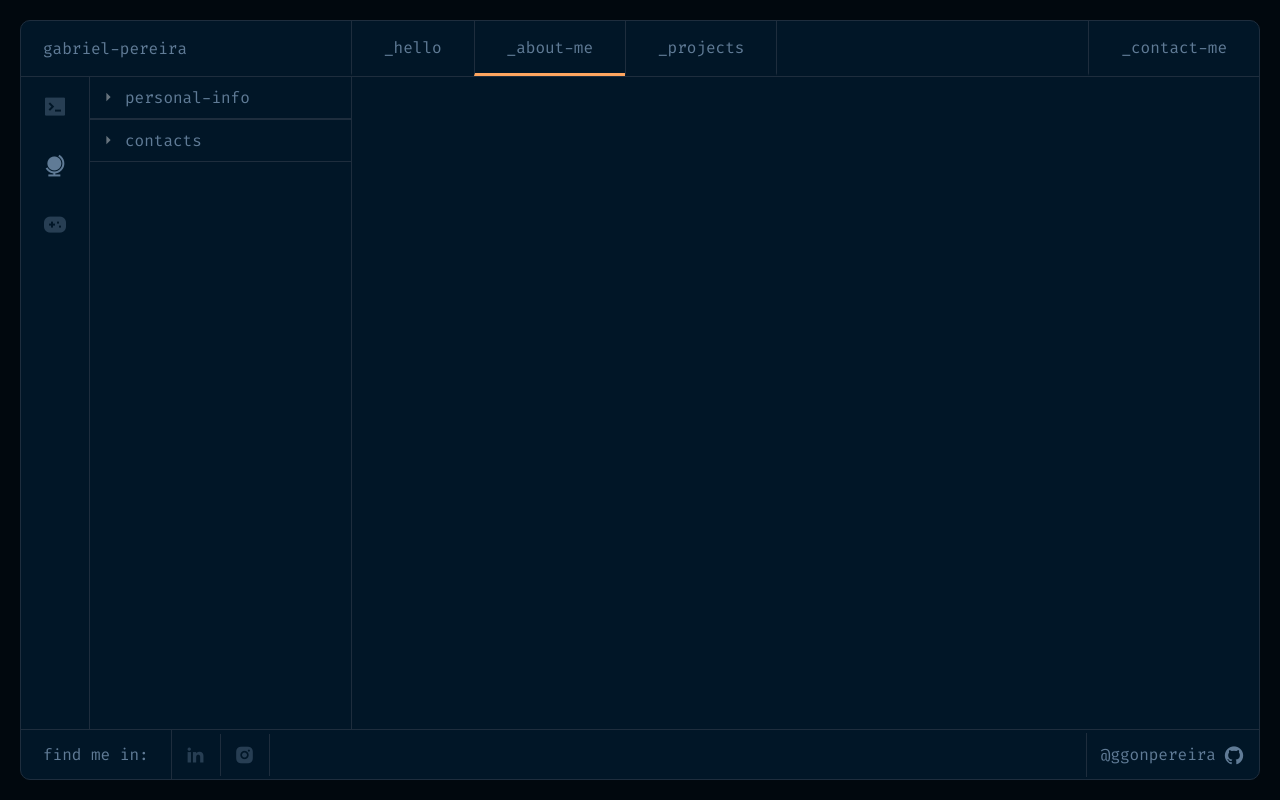
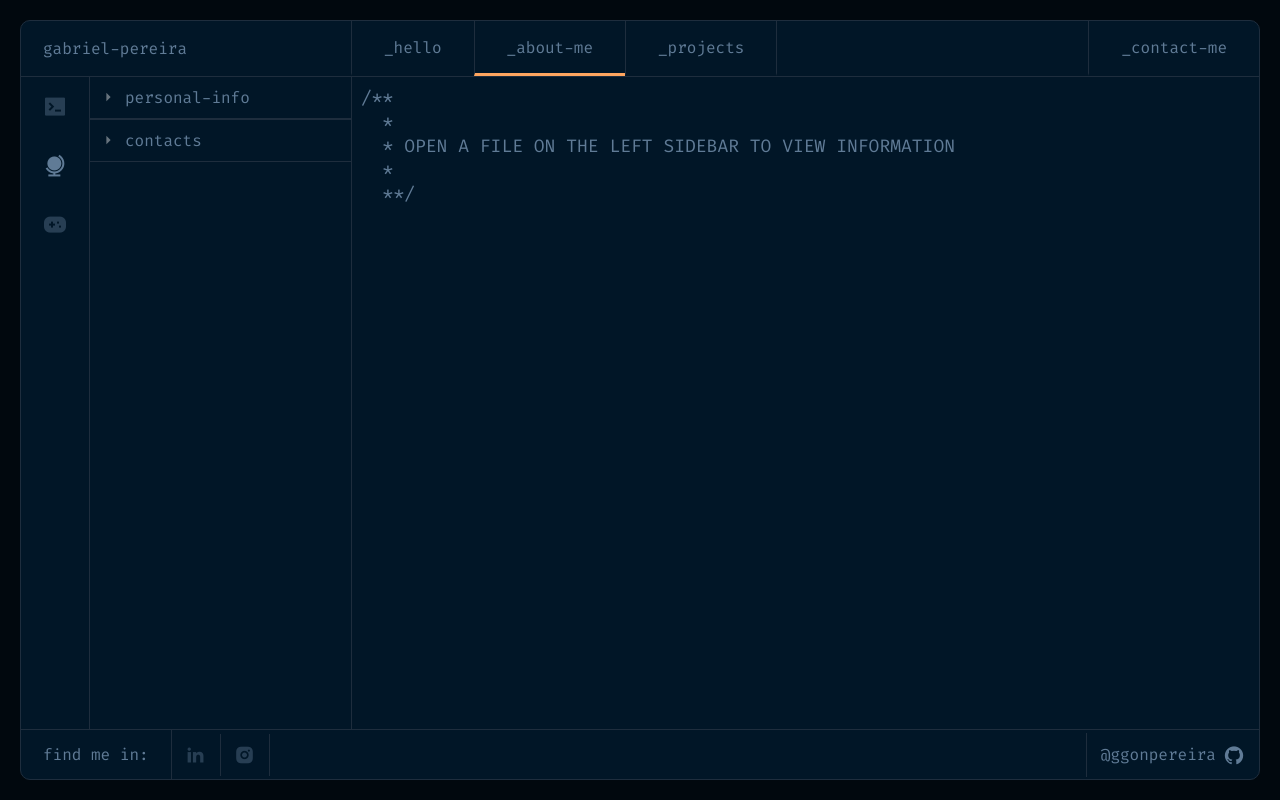
Before and after one commit to ggonpereira/my-portfolio, a Next.js app: page / in a window 1280 px wide. Both pictures are taken after a click on the button "Go to _about-me". Built offline with nearby package versions, Linux system fonts and the light colour scheme.

Commit message:
🎉 feat: finish _about-me base functions

```diff
--- /dev/null
+++ b/src/components/OpenedFiles/OpenedFiles.styles.ts
@@ -0,0 +1,63 @@
+import styled from 'styled-components'
+import SyntaxHighlighter from 'react-syntax-highlighter'
+
+export const OpenedFilesContainer = styled.div`
+  width: 99.1%;
+`
+
+export const OpenedFilesHeader = styled.div`
+  border-bottom: 0.1rem solid ${({ theme }) => theme.colors.lines};
+  display: flex;
+  width: 100%;
+  border-right: 0.1rem solid ${({ theme }) => theme.colors.lines};
+`
+
+export const File = styled.div`
+  align-items: center;
+  border-right: 0.1rem solid ${({ theme }) => theme.colors.lines};
+  cursor: pointer;
+  display: flex;
+  gap: 1rem;
+  height: 100%;
+  padding: 1rem;
+  user-select: none;
+  width: fit-content;
+
+  i {
+    color: ${({ theme }) => theme.colors.secondary.grey};
+    cursor: pointer;
+    font-size: 1.8rem;
+  }
+`
+
+export const OpenedFilesContent = styled.div`
+  max-height: calc(100vh - 19.2rem);
+  overflow-y: auto;
+  padding-left: 3rem;
+  padding-top: 1rem;
+
+  ::-webkit-scrollbar {
+    width: 0.7rem;
+  }
+
+  ::-webkit-scrollbar-track {
+    border-left: 0.1rem solid ${({ theme }) => theme.colors.lines};
+  }
+
+  ::-webkit-scrollbar-thumb {
+    background: ${({ theme }) => theme.colors.secondary.grey};
+  }
+
+  ::-webkit-scrollbar-thumb:hover {
+    background: ${({ theme }) => theme.colors.secondary.darkGrey};
+  }
+`
+
+export const StyledSyntaxHighlighter = styled(SyntaxHighlighter)`
+  background: transparent !important;
+  font-size: 1.8rem;
+
+  span {
+    color: ${({ theme }) => theme.colors.secondary.grey}!important;
+  }
+`
--- /dev/null
+++ b/src/components/OpenedFiles/OpenedFiles.tsx
@@ -0,0 +1,68 @@
+import React from 'react'
+import { filesContent, noFilesSelectedState } from '../../content/about-me-tab'
+import { Typography } from '../Typography'
+import * as S from './OpenedFiles.styles'
+
+interface OpenedFilesProps {
+  openedFiles: string[]
+  handleCloseFile: (fileTitle: string) => void
+  fileOnScreen: string
+  handleFileOnScreen: (fileTitle: string) => void
+}
+
+export const OpenedFiles = ({
+  handleCloseFile,
+  fileOnScreen,
+  openedFiles,
+  handleFileOnScreen,
+}: OpenedFilesProps) => {
+  const handleCloseIconClick = (
+    event: React.MouseEvent<HTMLElement, MouseEvent>,
+    fileTitle: string
+  ) => {
+    event.stopPropagation()
+    handleCloseFile(fileTitle)
+  }
+
+  return (
+    <S.OpenedFilesContainer>
+      {openedFiles.length === 0 && (
+        <S.StyledSyntaxHighlighter language="javascript">
+          {noFilesSelectedState}
+        </S.StyledSyntaxHighlighter>
+      )}
+
+      {openedFiles.length !== 0 && (
+        <S.OpenedFilesHeader>
+          {openedFiles.map((fileTitle) => (
+            <S.File
+              key={fileTitle}
+              onClick={() => handleFileOnScreen(fileTitle)}
+            >
+              <Typography>{fileTitle}</Typography>
+
+              <i
+                className="ri-close-fill"
+                onClick={(e) => handleCloseIconClick(e, fileTitle)}
+              />
+            </S.File>
+          ))}
+        </S.OpenedFilesHeader>
+      )}
+
+      {filesContent.map((fileContent) => {
+        if (fileContent.fileTitle === fileOnScreen) {
+          return (
+            <S.OpenedFilesContent key={fileContent.fileTitle}>
+              <S.StyledSyntaxHighlighter language="javascript" showLineNumbers>
+                {fileContent.content}
+              </S.StyledSyntaxHighlighter>
+            </S.OpenedFilesContent>
+          )
+        }
+
+        return null
+      })}
+    </S.OpenedFilesContainer>
+  )
+}
--- /dev/null
+++ b/src/components/OpenedFiles/index.ts
@@ -0,0 +1 @@
+export * from './OpenedFiles'
--- a/src/components/TopicDropdown/TopicDropdown.styles.ts
+++ b/src/components/TopicDropdown/TopicDropdown.styles.ts
@@ -172,8 +172,16 @@ export const ContentItems = styled.div<ContentItemsProps>`
 
 export const Item = styled.div`
   align-items: center;
+  cursor: pointer;
   display: flex;
   gap: 0.9rem;
+  transition: color 0.25s;
+
+  :hover {
+    p {
+      color: ${({ theme }) => theme.colors.white};
+    }
+  }
 
   :first-of-type {
     margin-top: 1rem;
--- a/src/components/layouts/AboutMeTab/AboutMeTab.styles.ts
+++ b/src/components/layouts/AboutMeTab/AboutMeTab.styles.ts
@@ -1,4 +1,4 @@
-import styled from 'styled-components'
+import styled, { css } from 'styled-components'
 
 export const Container = styled.div`
   display: grid;
@@ -38,7 +38,7 @@ export const MainSidebar = styled.div`
   flex-direction: column;
   width: 100%;
   overflow-y: auto;
-  max-height: calc(100vh - 4rem - 5.6rem - 5rem);
+  max-height: calc(100vh - 14.6rem);
 
   ::-webkit-scrollbar {
     width: 0.7rem;
--- a/src/components/layouts/AboutMeTab/AboutMeTab.tsx
+++ b/src/components/layouts/AboutMeTab/AboutMeTab.tsx
@@ -1,33 +1,31 @@
-import React from 'react'
+import React, { useState } from 'react'
 import { decorationIcons } from '../../../content/about-me-tab'
+import { OpenedFiles } from '../../OpenedFiles'
 import { TopicDropdown } from '../../TopicDropdown'
 import * as S from './AboutMeTab.styles'
-
-export interface SubItems {
-  icon?: string
-  title: string
-}
-
-export interface Content {
-  icon?: string
-  isFolder: boolean
-  folderColor?: string
-  folderTitle?: string
-  contentTitle?: string
-  subItems?: SubItems[]
-  onClick?: string
-}
-
-export interface TopicObject {
-  topicTitle: string
-  content: Content[]
-}
-
-interface AboutMeTabProps {
-  topics: TopicObject[]
-}
+import { AboutMeTabProps } from './interfaces'
 
 export const AboutMeTab = ({ topics }: AboutMeTabProps) => {
+  const [openedFiles, setOpenedFiles] = useState<string[]>([])
+  const [fileOnScreen, setFileOnScreen] = useState('')
+
+  const handleFileVisibility = (fileTitle: string) => {
+    if (!fileTitle || openedFiles.includes(fileTitle)) return
+
+    setOpenedFiles((oldValue) => [...oldValue, fileTitle])
+  }
+
+  const handleCloseFile = (fileTitle: string) => {
+    const filteredList = openedFiles.filter((file) => file !== fileTitle)
+
+    setOpenedFiles(filteredList)
+    setFileOnScreen(filteredList[0])
+  }
+
+  const handleSetFileOnScreen = (fileTitle: string) => {
+    setFileOnScreen(fileTitle)
+  }
+
   return (
     <S.Container>
       <S.Sidebar>
@@ -39,12 +37,22 @@ export const AboutMeTab = ({ topics }: AboutMeTabProps) => {
 
         <S.MainSidebar>
           {topics.map((topic, i) => (
-            <TopicDropdown key={i} {...topic} />
+            <TopicDropdown
+              key={i}
+              {...topic}
+              handleOpenFile={handleFileVisibility}
+              handleFileOnScreen={handleSetFileOnScreen}
+            />
           ))}
         </S.MainSidebar>
       </S.Sidebar>
 
-      <div />
+      <OpenedFiles
+        openedFiles={openedFiles}
+        handleCloseFile={handleCloseFile}
+        fileOnScreen={fileOnScreen}
+        handleFileOnScreen={handleSetFileOnScreen}
+      />
 
       <div />
     </S.Container>
--- /dev/null
+++ b/src/components/layouts/AboutMeTab/interfaces.ts
@@ -0,0 +1,23 @@
+export interface SubItems {
+  icon?: string
+  title: string
+}
+
+export interface Content {
+  icon?: string
+  isFolder: boolean
+  folderColor?: string
+  folderTitle?: string
+  contentTitle?: string
+  subItems?: SubItems[]
+  onClick?: string
+}
+
+export interface TopicObject {
+  topicTitle: string
+  content: Content[]
+}
+
+export interface AboutMeTabProps {
+  topics: TopicObject[]
+}
--- a/src/content/about-me-tab.ts
+++ b/src/content/about-me-tab.ts
@@ -1,4 +1,4 @@
-import { TopicObject } from '../components/layouts/AboutMeTab'
+import { TopicObject } from '../components/layouts/AboutMeTab/interfaces'
 
 export const decorationIcons = [
   'ri-terminal-box-fill',
@@ -56,15 +56,101 @@ export const topics: TopicObject[] = [
         isFolder: false,
         icon: 'ri-mail-fill',
         contentTitle: 'ggonpereira@gmail.com',
-        onClick: '() => window.location.href = "mailto:ggonpereira@gmail.com"',
+        onClick: 'window.location.href = "mailto:ggonpereira@gmail.com"',
       },
       {
         isFolder: false,
         icon: 'ri-linkedin-fill',
         contentTitle: 'linkedin',
         onClick:
-          '() => window.open("https://linkedin.com/in/gabriel-gon%C3%A7alves-pereira/", "_blank")',
+          'window.open("https://linkedin.com/in/gabriel-gon%C3%A7alves-pereira/", "_blank")',
       },
     ],
   },
 ]
+
+export const noFilesSelectedState = `/**
+  *
+  * OPEN A FILE ON THE LEFT SIDEBAR TO VIEW INFORMATION
+  *
+  **/`
+
+export const filesContent = [
+  {
+    fileTitle: 'who-am-i.md',
+    content: `/**
+    * WHO AM I
+    * I have 2 years of еxperience in web
+    * development lorem ipsum dolor sit amet,
+    * consectetur adipiscing elit, sed do eiusmod
+    * tempor incididunt ut labore et
+    * magna aliqua. Ut enim ad minim veniam,
+    * quis nostrud exercitation ullamco laboris
+    * nisi ut aliquip ex ea commodo consequat.
+   * Duis aute irure dolor in reprehenderit in
+   *
+   * Duis aute irure dolor in reprehenderit in
+   * voluptate velit esse cillum dolore eu fugiat
+   * nulla pariatur. Excepteur sint occaecat
+   * officia deserunt mollit anim id est laborum.
+   *
+   * Duis aute irure dolor in reprehenderit in
+   * voluptate velit esse cillum dolore eu fugiat
+   * nulla pariatur. Excepteur sint occaecat
+   * officia deserunt mollit anim id est laborum.
+   */`,
+  },
+  {
+    fileTitle: 'my-goals.md',
+    content: `/**
+    * MY GOALS
+    * I have 2 years of еxperience in web
+    * development lorem ipsum dolor sit amet,
+   */`,
+  },
+  {
+    fileTitle: 'work-experience.md',
+    content: `/**
+   * WORK EXPERIENCE
+   * um dolore eu fugiat
+   * nulla pariatur. Excepteur sint occaecat
+   * officia deserunt mollit anim id est laborum.
+   *
+   * Duis aute irure dolor in reprehenderit in
+   * voluptate velit esse cillum dolore eu fuum.
+   */`,
+  },
+  {
+    fileTitle: 'on-music.md',
+    content: `/**
+   * ON MUSIC
+   * Duis aute irure dolor in reprehenderit in
+   * voluptate velit esse cillum dolore eu fugiat
+   * nulla pariatur. Excepteur sint occaecat
+   * officia deserunt mollit anim id est laborum.
+   *
+   * Duis aute irure dolor in reprehenderit in
+   * voluptate velit esse cillum dolore eu fugiat
+   * nulla  mollit anim id est laborum.
+   */`,
+  },
+  {
+    fileTitle: 'on-life.md',
+    content: `/**
+   * ON LIFE
+   * Duis aute irure dolor in reprehenderit in
+   * voluptate velit esse cillum dolore eu fugiat
+   * nulla pariatur. Excepteur sint occaecat
+   * officia deserunt mollit anim id est laborum.
+   *
+   * nulla pariatur. Excepteur sint occaecat
+   * officia deserunt mollit anim id est laborum.
+   */`,
+  },
+  {
+    fileTitle: 'education.md',
+    content: `/**
+   * EDUCATION
+   */`,
+  },
+]
```
Also changed, not shown: src/components/TopicDropdown/TopicDropdown.tsx (+32 -5 lines).
